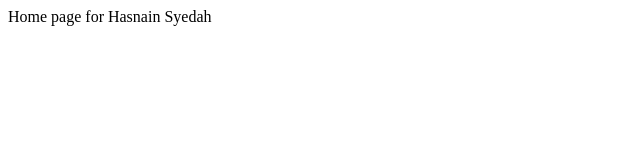
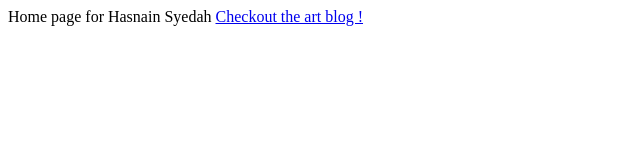
Before and after one commit to hasnainsyedah/hasnainsyedah.github.io, a plain HTML site: page index.html in a window 1280 px wide. Shown: the whole page, without its empty margins (0-640 px from the left). Drawn offline with Linux system fonts and the light colour scheme.

Commit message:
Update index.html

```diff
--- a/index.html
+++ b/index.html
@@ -1 +1,3 @@
 Home page for Hasnain Syedah
+
+<a href="http://hasnainsyedah.blogspot.com/">Checkout the art blog !</a>
```
